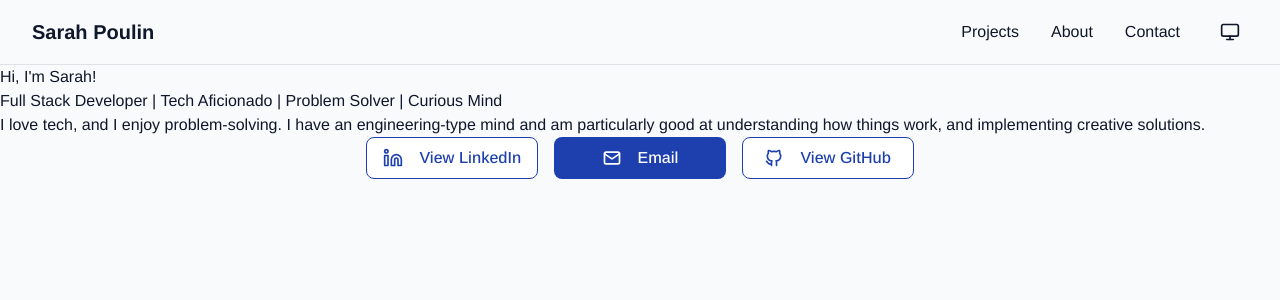
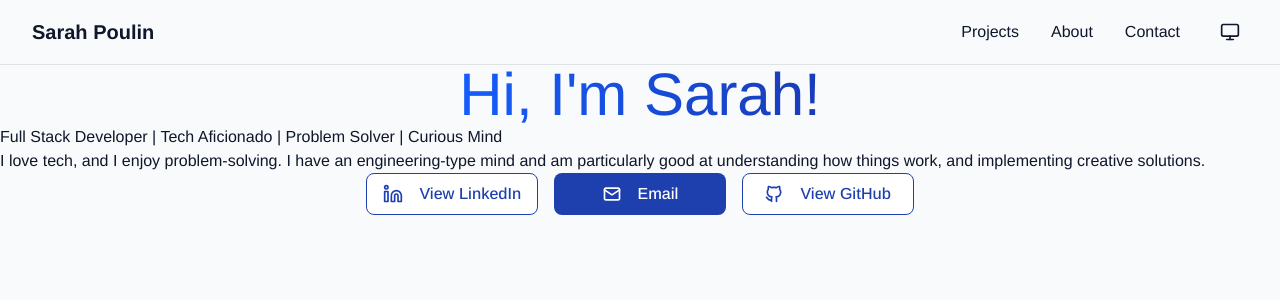
Before and after one commit to threehappypenguins/portfolio, a Next.js app: page / in a window 1280 px wide. Shown: the top 300 px of the page. Built offline with nearby package versions, Linux system fonts and the light colour scheme.

Commit message:
Styled h1

```diff
--- a/app/globals.css
+++ b/app/globals.css
@@ -3,6 +3,8 @@
 :root {
   --background: #F8FAFC;
   --foreground: #0F172A;
+  --h1: #155DFC;
+  --h1-end: #193CB8;
 
   /* Light mode button colors */
   --button-primary-bg: #1E40AF;
@@ -17,6 +19,8 @@
 .dark {
   --background: #0F172A;
   --foreground: #F8FAFC;
+  --h1: #51A2FF;
+  --h1-end: #155DFC;
 
   /* Dark mode button colors */
   --button-primary-bg: #0950C3;
@@ -31,6 +35,8 @@
 @theme inline {
   --color-background: var(--background);
   --color-foreground: var(--foreground);
+  --color-h1: var(--h1);
+  --color-h1-end: var(--h1-end);
   --color-button-primary-bg: var(--button-primary-bg);
   --color-button-primary-hover: var(--button-primary-hover);
   --color-button-primary-text: var(--button-primary-text);
@@ -46,6 +52,15 @@ body {
   font-family: var(--font-arimo);
 }
 
+h1 {
+  @apply text-center w-fit mx-auto text-6xl;
+  background-image: linear-gradient(to right, var(--h1), var(--h1-end));
+  -webkit-background-clip: text;
+  background-clip: text;
+  -webkit-text-fill-color: transparent;
+  color: transparent;
+}
+
 .social-button-group {
   display: grid;
   grid-auto-flow: column;
```
